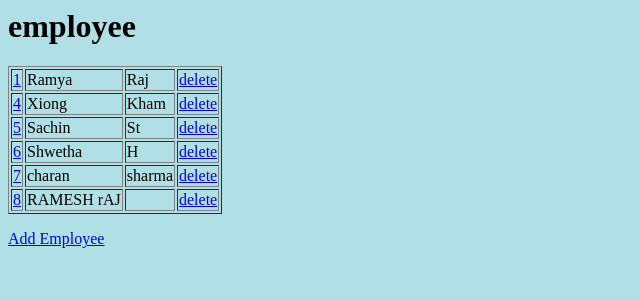
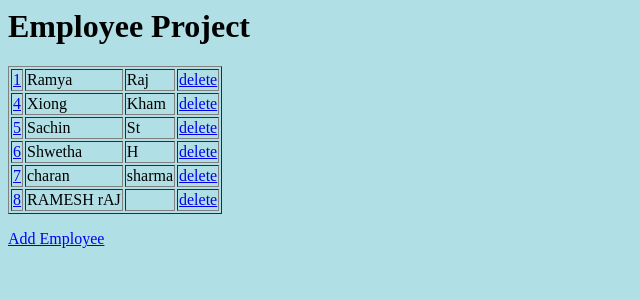
Before and after one commit to shiwanshu1/crudprject, a Django app: page /employee/ in a window 1280 px wide. Shown: the top 300 px of the page, without its empty margins (0-640 px from the left). Run offline with Django 4.2, Linux system fonts and the light colour scheme; data comes from the database, SQL or seed files in the repository.

Commit message:
Changes in Index.html

```diff
--- a/crudprject/myemp/employee/templates/index.html
+++ b/crudprject/myemp/employee/templates/index.html
@@ -1,4 +1,4 @@
-<h1>employee</h1>
+<h1>Employee Project</h1>
 <body style="background-color:powderblue;">
 <table border="1">
 {% for x in myemployee %}
```
